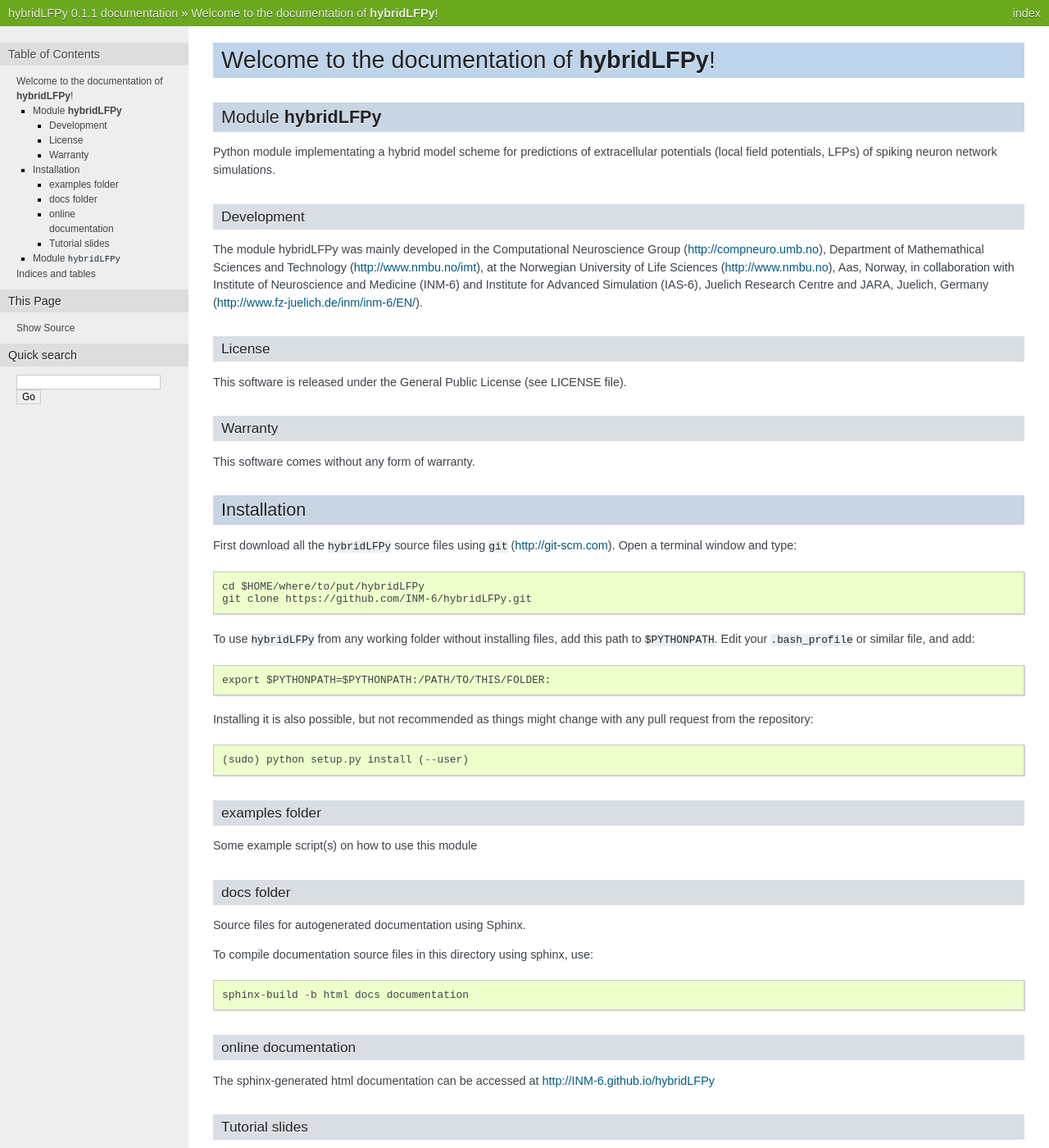
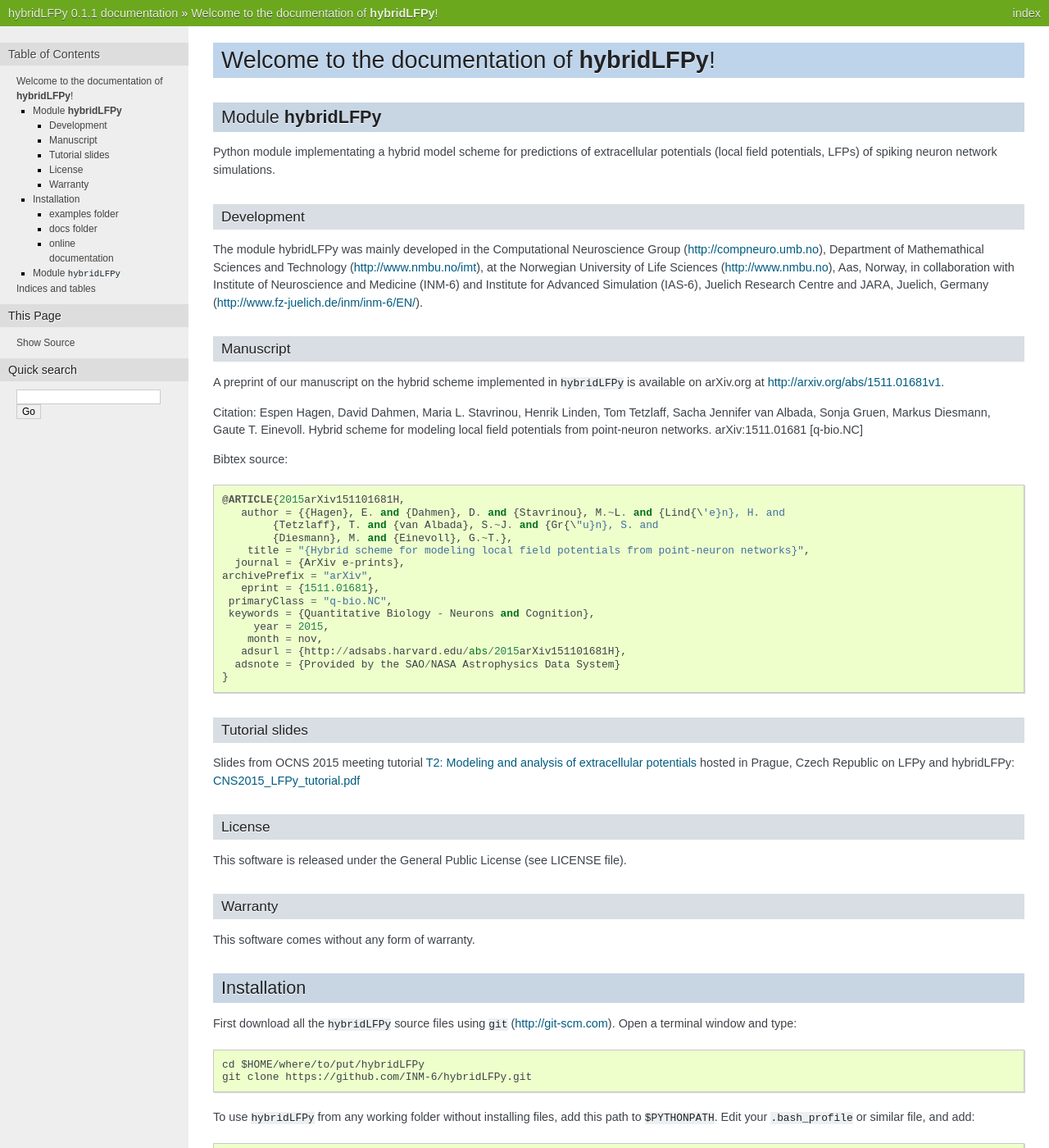
Before and after one commit to INM-6/hybridLFPy, a Sphinx documentation site: the page built from docs/index.rst, in a window 1280 px wide and 1400 px high. Shown: the whole window at 82% size. Built offline with Sphinx 7.4.7, drawn with Linux system fonts in a browser that asks for light colours; some of the changed text lies outside the part shown.

Commit message:
setuptools used in setup.py. README updates

```diff
--- a/README.md
+++ b/README.md
@@ -17,6 +17,40 @@ Sciences (http://www.nmbu.no), Aas, Norway, in collaboration with Institute of
 Neuroscience and Medicine (INM-6) and Institute for Advanced Simulation (IAS-6),
 Juelich Research Centre and JARA, Juelich, Germany
 (http://www.fz-juelich.de/inm/inm-6/EN/).
+
+
+Manuscript
+----------
+
+A preprint of our manuscript on the hybrid scheme implemented in ``hybridLFPy`` is available on arXiv.org at http://arxiv.org/abs/1511.01681v1.
+
+Citation:
+Espen Hagen, David Dahmen, Maria L. Stavrinou, Henrik Linden, Tom Tetzlaff, Sacha Jennifer van Albada, Sonja Gruen, Markus Diesmann, Gaute T. Einevoll. Hybrid scheme for modeling local field potentials from point-neuron networks. arXiv:1511.01681 [q-bio.NC]
+
+Bibtex source:
+::
+
+    @ARTICLE{2015arXiv151101681H,
+       author = {{Hagen}, E. and {Dahmen}, D. and {Stavrinou}, M.~L. and {Lind{\'e}n}, H. and
+            {Tetzlaff}, T. and {van Albada}, S.~J. and {Gr{\"u}n}, S. and
+            {Diesmann}, M. and {Einevoll}, G.~T.},
+        title = "{Hybrid scheme for modeling local field potentials from point-neuron networks}",
+      journal = {ArXiv e-prints},
+    archivePrefix = "arXiv",
+       eprint = {1511.01681},
+     primaryClass = "q-bio.NC",
+     keywords = {Quantitative Biology - Neurons and Cognition},
+         year = 2015,
+        month = nov,
+       adsurl = {http://adsabs.harvard.edu/abs/2015arXiv151101681H},
+      adsnote = {Provided by the SAO/NASA Astrophysics Data System}
+    }
+
+Tutorial slides
+---------------
+
+Slides from OCNS 2015 meeting tutorial `T2:  Modeling and analysis of extracellular potentials <http://www.cnsorg.org/cns-2015-tutorials#t2>`_ hosted in Prague, Czech Republic on LFPy and hybridLFPy: `CNS2015_LFPy_tutorial.pdf  <http://LFPy.github.io/downloads/CNS2015_LFPy_tutorial.pdf>`_
+
 
 
 License
--- a/docs/index.rst
+++ b/docs/index.rst
@@ -8,12 +8,6 @@ Welcome to the documentation of **hybridLFPy**!
 
 
 .. include:: ../README.md
-
-Tutorial slides
----------------
-
-Slides from OCNS 2015 meeting tutorial `T2:  Modeling and analysis of extracellular potentials <http://www.cnsorg.org/cns-2015-tutorials#t2>`_ hosted in Prague, Czech Republic on LFPy and hybridLFPy: `CNS2015_LFPy_tutorial.pdf  <http://LFPy.github.io/downloads/CNS2015_LFPy_tutorial.pdf>`_
-
 
 ========================
 Module :mod:`hybridLFPy`
```
Also changed, not shown: setup.py (+1 -10 lines).
